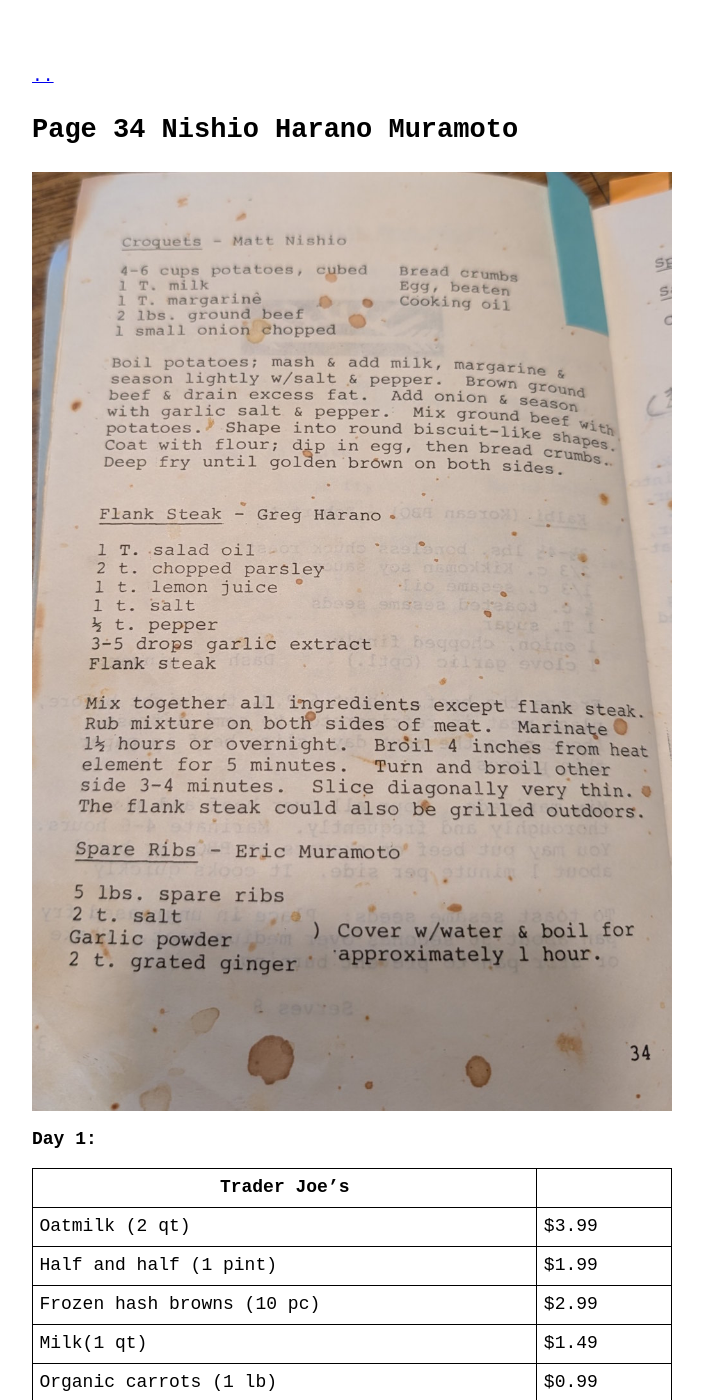
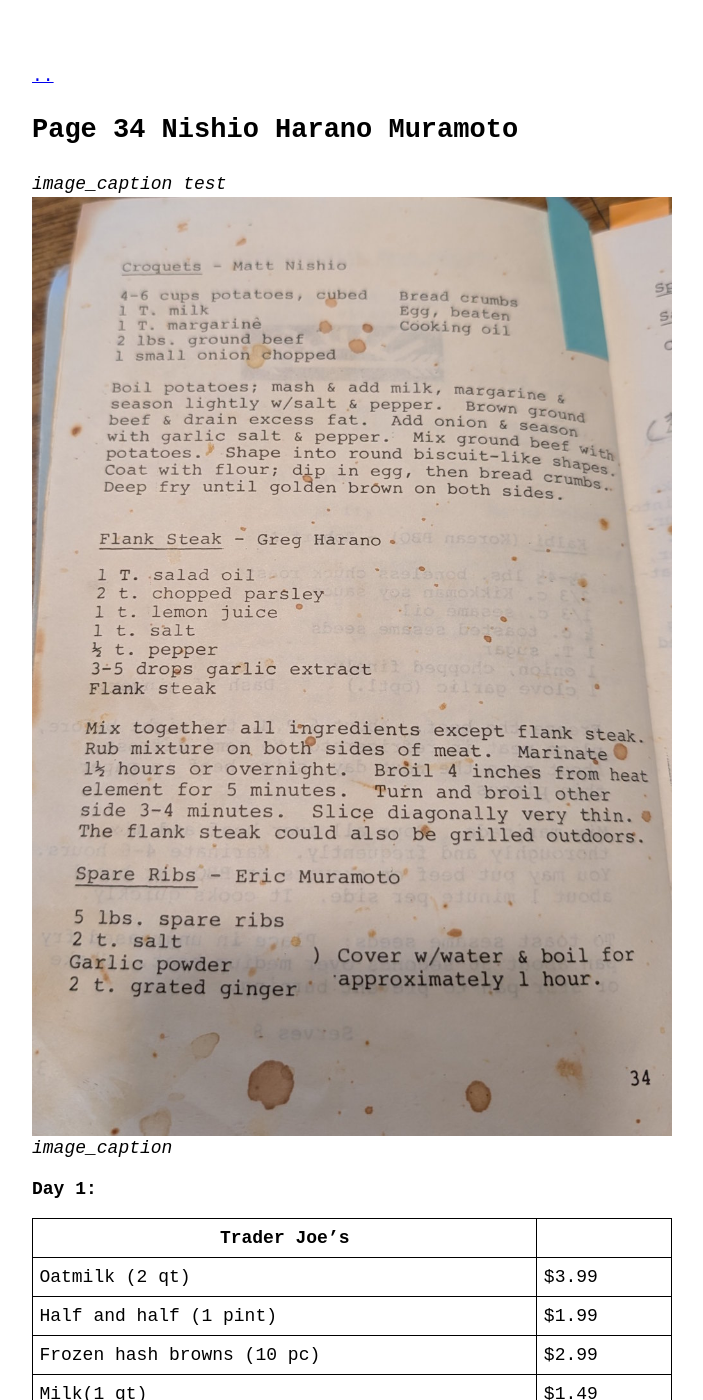
Before and after one commit to groceryshoppingisfun/weeklyfoodjournal, a Jekyll site: the page built from _posts/2023-02-19-Page-34-Nishio-Harano-Muramoto.md, in a window 1280 px wide and 1400 px high. Shown: the whole window, without its empty margins (288-991 px from the left). Built offline with Jekyll 4.4.1, drawn with Linux system fonts in a browser that asks for light colours.

Commit message:
Update 2023-02-19-Page-34-Nishio-Harano-Muramoto.md

```diff
--- a/_posts/2023-02-19-Page-34-Nishio-Harano-Muramoto.md
+++ b/_posts/2023-02-19-Page-34-Nishio-Harano-Muramoto.md
@@ -2,7 +2,10 @@
 layout: post
 ---
 
+*image_caption test*
 ![Page 34](assets/images/Page-34-Nishio-Harano-Muramoto.jpg)
+*image_caption*
+
 
 **Day 1:**
 
```
